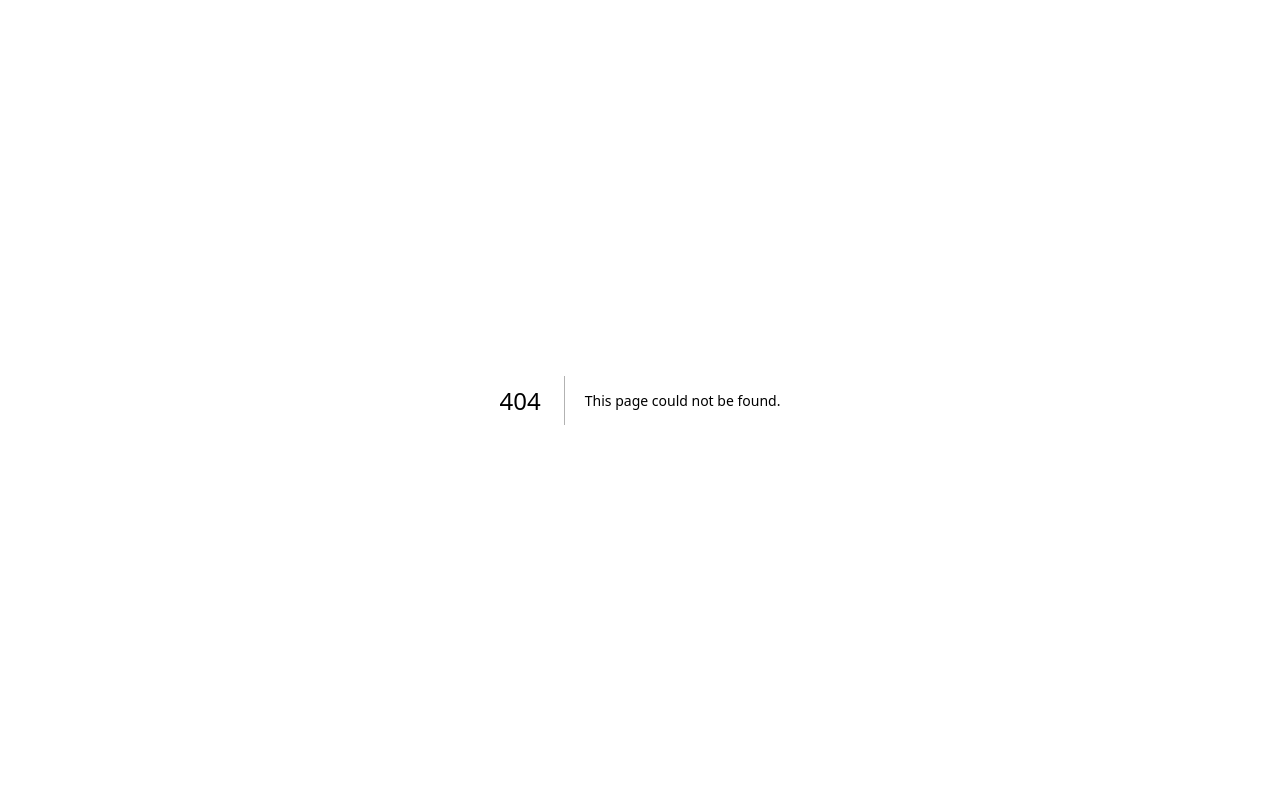
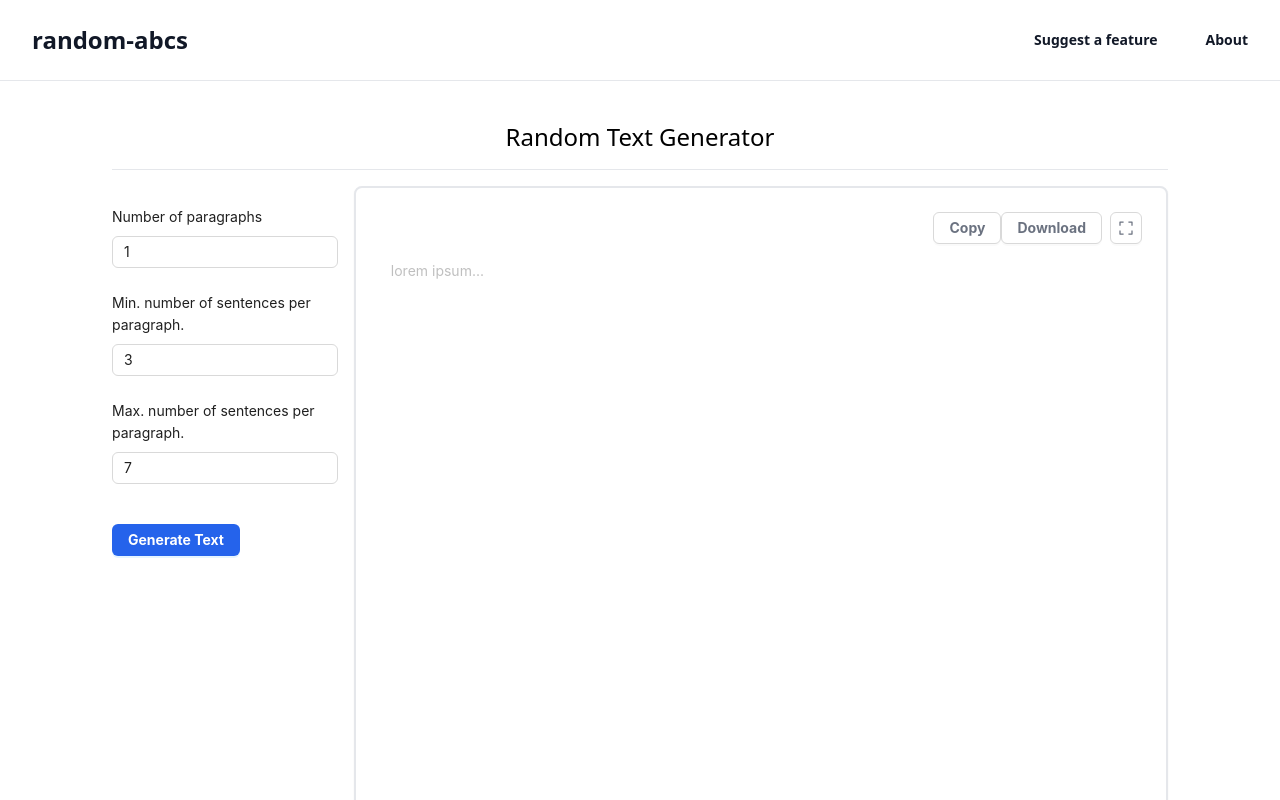
Before and after one commit to risenW/random-abcs, a Next.js app: page /random-text in a window 1280 px wide. Before the commit this address had no page. Shown: the top 800 px of the page. Built offline with nearby package versions, Linux system fonts and the light colour scheme.

Commit message:
add random text generator

```diff
--- a/package.json
+++ b/package.json
@@ -21,6 +21,7 @@
     "eslint": "8.39.0",
     "eslint-config-next": "13.3.1",
     "jsonrepair": "^3.0.3",
+    "lorem-ipsum": "^2.0.8",
     "next": "13.3.1",
     "next-seo": "^6.0.0",
     "postcss": "8.4.23",
--- a/src/pages/index.tsx
+++ b/src/pages/index.tsx
@@ -27,6 +27,24 @@ export default function Home() {
               <Meta
                 title="Random Group"
                 description="Randomly group a list of items. e.g. Group students into teams."
+              />
+            </Card>
+          </Link>
+
+          <Link href={"/random-text"} >
+            <Card
+              hoverable
+              cover={<img
+                src="/random-grp.svg"
+                alt='Random Text'
+                style={{ height: 200 }}
+              />
+              }
+              className='cursor-pointer'
+            >
+              <Meta
+                title="Random Text"
+                description="Generate random text. e.g. Lorem Ipsum."
               />
             </Card>
           </Link>
--- /dev/null
+++ b/src/pages/random-text.tsx
@@ -0,0 +1,221 @@
+import { useState } from 'react';
+import {
+    Button,
+    Input,
+    Card,
+    Form,
+    // Select,
+    message,
+} from 'antd';
+import BaseLayout from '@/components/Layout';
+import {
+    ExpandOutlined,
+    CloseOutlined,
+} from '@ant-design/icons';
+import { LoremIpsum } from "lorem-ipsum";
+
+export default function JSONFormatter() {
+    const [messageApi, contextHolder] = message.useMessage();
+
+    const showSuccessMessage = (message: string) => {
+        messageApi.open({
+            type: 'success',
+            content: message,
+        });
+    };
+
+
+    const [generatedText, setGeneratedText] = useState("");
+    const [fullScreen, setFullScreen] = useState(false);
+
+
+    const [textSettings, setTextSettings] = useState<any>({
+        count: 1,
+        format: "plain",
+        paragraphLowerBound: 3,
+        paragraphUpperBound: 7,
+        random: Math.random,
+        sentenceLowerBound: 5,
+        sentenceUpperBound: 15,
+        suffix: "\n",
+        units: "paragraphs",
+
+    });
+
+
+    const generateText = (values: any) => {
+        const updatedSettings = {
+            ...textSettings,
+            ...values,
+            count: Number(values.count),
+            paragraphLowerBound: Number(values.paragraphLowerBound),
+            paragraphUpperBound: Number(values.paragraphUpperBound),
+            // sentenceLowerBound: Number(values.sentenceLowerBound),
+            // sentenceUpperBound: Number(values.sentenceUpperBound),
+        }
+        setTextSettings(updatedSettings);
+        const lorem = new LoremIpsum(updatedSettings);
+        const sentence = lorem.generateParagraphs(updatedSettings.count);
+        setGeneratedText(sentence);
+    }
+
+    const downloadText = () => {
+        const element = document.createElement("a");
+        const file = new Blob([JSON.stringify(generatedText)], { type: 'text/plain' });
+        element.href = URL.createObjectURL(file);
+        element.download = `generated-text-${Date.now()}.txt`
+        document.body.appendChild(element); // Required for this to work in FireFox
+        element.click();
+    }
+
+    const handleCopyText = () => {
+        navigator.clipboard.writeText(generatedText);
+        showSuccessMessage("Copied to clipboard");
+    }
+
+    return (
+        <BaseLayout title="Random Text Generator - Lorem ipsum">
+            {contextHolder}
+            <div>
+                <h1 className="text-2xl mb-4 text-center">Random Text Generator</h1>
+                <hr className="mb-4" />
+                <div className='flex gap-4'>
+                    <div className="flex flex-col">
+                        <Form
+                            className="flex-col items-baseline mt-5"
+                            layout='vertical'
+                            onFinish={generateText}
+                            initialValues={textSettings}
+                        >
+                            <Form.Item
+                                label="Number of paragraphs"
+                                name="count"
+                            >
+                                <Input
+                                    type="number"
+                                    min={1}
+                                    value={textSettings.count}
+                                />
+                            </Form.Item>
+                            {/* <Form.Item
+                                label="Format"
+                                name="format"
+                            >
+                                <Select
+                                    defaultValue="plain"
+                                    style={{ width: 120 }}
+                                    onChange={(value) => setTextSettings({ ...textSettings, format: value })}
+                                >
+                                    <Select.Option value="plain">Plain Text</Select.Option>
+                                    <Select.Option value="html">HTML</Select.Option>
+                                </Select>
+                            </Form.Item> */}
+                            {/* <Form.Item
+                                label="Units"
+                                name="units"
+                            >
+                                <Select
+                                    defaultValue="sentences"
+                                    style={{ width: 120 }}
+                                    onChange={(value) => setTextSettings({ ...textSettings, units: value })}
+                                >
+                                    <Select.Option value="sentences">Sentence</Select.Option>
+                                    <Select.Option value="paragraphs">Paragraph</Select.Option>
+                                    <Select.Option value="words">Word</Select.Option>
+
+                                </Select>
+                            </Form.Item> */}
+                            <Form.Item
+                                label="Min. number of sentences per paragraph."
+                                name="paragraphLowerBound"
+                            >
+                                <Input
+                                    type="number"
+                                    min={1}
+                                    value={textSettings.paragraphLowerBound}
+                                />
+                            </Form.Item>
+                            <Form.Item
+                                label="Max. number of sentences per paragraph."
+                                name="paragraphUpperBound"
+                            >
+                                <Input
+                                    type="number"
+                                    min={1}
+                                    value={textSettings.paragraphUpperBound}
+                                />
+                            </Form.Item>
+
+                            {/* <Form.Item
+                                label="Min. number of words per sentence."
+                                name="sentenceLowerBound"
+                            >
+                                <Input
+                                    type="number"
+                                    min={1}
+                                    value={textSettings.sentenceLowerBound}
+                                />
+                            </Form.Item>
+                            <Form.Item
+                                label="Max. number of words per sentence."
+                                name="sentenceUpperBound"
+                            >
+                                <Input
+                                    type="number"
+                                    min={1}
+                                    value={textSettings.sentenceUpperBound}
+                                />
+                            </Form.Item> */}
+                            <Form.Item>
+                                <Button
+                                    type="primary"
+                                    htmlType="submit"
+                                    className='text-white hover:bg-gray-100 font-bold mt-4 bg-blue-600'
+                                >
+                                    Generate Text
+                                </Button>
+                            </Form.Item>
+                        </Form>
+                    </div>
+                    <div
+                        className={`w-full col-span-2 ${fullScreen ? 'fixed top-0 left-0 w-full h-full bg-white z-50 p-10' : ''}`}
+                    >
+                        <Card className='shadow-sm border-2 border-gray-200 flex-1'>
+                            <div className='flex justify-end'>
+                                <div>
+                                    <Button
+                                        type="default"
+                                        className='text-gray-500 hover:bg-gray-100 font-bold'
+                                        onClick={handleCopyText}
+                                    >
+                                        Copy
+                                    </Button>
+                                    <Button
+                                        type="default"
+                                        className='text-gray-500 hover:bg-gray-100 font-bold'
+                                        onClick={downloadText}
+                                    >
+                                        Download
+                                    </Button>
+                                    <Button
+                                        type="default"
+                                        className='text-gray-500 hover:bg-gray-100 font-bold ml-2'
+                                        onClick={() => setFullScreen(!fullScreen)}
+                                        icon={fullScreen ? <CloseOutlined /> : <ExpandOutlined />}
+                                    />
+                                </div>
+                            </div>
+                            <Input.TextArea
+                                rows={25}
+                                value={generatedText}
+                                placeholder="lorem ipsum..."
+                                className='pt-4'
+                                bordered={false}
+                            />
+                        </Card>
+                    </div>
+                </div>
+            </div>
+        </BaseLayout>
+    );
+}
```
Also changed, not shown: 1 other file (tests, documents, lock files or other folders).
